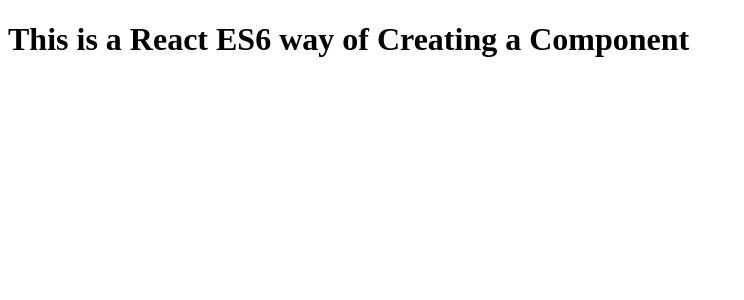
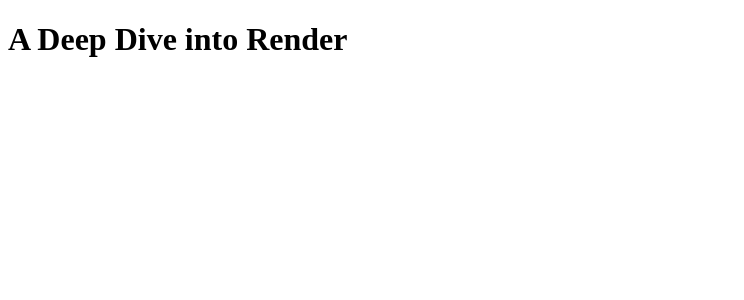
Before and after one commit to symmetriccurve/building-simplest-react-app, a React app: page / in a window 1280 px wide. Shown: the top 300 px of the page, without its empty margins (0-744 px from the left). Built offline with nearby package versions, Linux system fonts and the light colour scheme; the HTML template or start-up script is replaced by a standard one.

Commit message:
Understanding Render - LCM and  Common Errors and fixes  and  Conditional Rendering and  Adding Class Names and Ids

```diff
--- a/client/App.js
+++ b/client/App.js
@@ -12,8 +12,97 @@
 // This is a ES6 way of creating a react component
 import React from 'react' //require is ES5 way, while import is ES6 way of getting library into this file
 class App extends React.Component{ // It's just Syntax, under the hood this is equal to React.createClass
-  render(){ // Every react component must and should have a render component life cycle which returns a view.
-    return <h1> This is a React ES6 way of Creating a Component </h1>
+  render(){
+    /*
+      A Render method in react must and should return atleast one div( atleast a empty div ),
+      a return terminates the render function like a javascript function,
+
+      return(
+            <h1> This is first Heading </h1>
+            <h2> This is second Heading </h2>
+      )
+
+      Anything like above will not work and React throws erros saying, Adjacent JSX elements must be wrapped in an enclosing tag
+
+      But when wrapped inside a div
+
+      return(
+        <div>
+            <h1> This is first Heading </h1>
+            <h2> This is second Heading </h2>
+        </div>
+      )
+
+       The above return works.
+
+      Conditional rendering:
+
+      render stops when it hits the first return it encounters
+
+      In below Case:
+
+      render(){  // What if render has multiple returns ?
+          return(
+            <div>
+                <h1> This is return view from first render </h1>
+            </div>
+          )
+          return(
+            <div>
+                <h1> This is return view from second  render </h1>
+            </div>
+          )
+    }
+
+    The render encounters first return and stop executing from there after, we can advantage of this execution to show
+    views depending on requirement.
+
+    For Example:
+    UI shows if a user is Online or offline depending on a variable(Let's say we get this from remote server )
+
+    const isUserOnline = true
+
+    render(){
+        if( isUserOnline == true ) {
+            return(
+                  <h1> The user is Online </h1>
+            )
+        }else {
+          return(
+                <h1> The user is Offline </h1>
+          )
+      }
+    }
+
+    Since the render stops when it hits the first return we can skip the else loop all together.
+
+    render(){
+        if( isUserOnline == true ) { //  render enters the if condition and Immediately executes return and stops.
+            return(
+                  <h1> The user is Online </h1>
+            )
+        }
+
+        return(
+              <h1> The user is Offline </h1>
+        )
+
+    }
+
+    Adding Class Names and Ids to Views
+
+    Like any other html tags, tags under the render can have class names and Ids except there is a catch.
+
+    in usual HTML we have <div class='myCustomClass'> </div>
+    But in React, class is a keyword and reserved for creating a react Component, instead we use.
+      <div className='myCustomClass'> </div>
+
+      ps. className in camel case.
+
+      Adding id remains the same in react.
+
+    */
+    return <h1> A Deep Dive into Render </h1>
   }
 }
 
```
Also changed, not shown: 1 other file (tests, documents, lock files or other folders).
